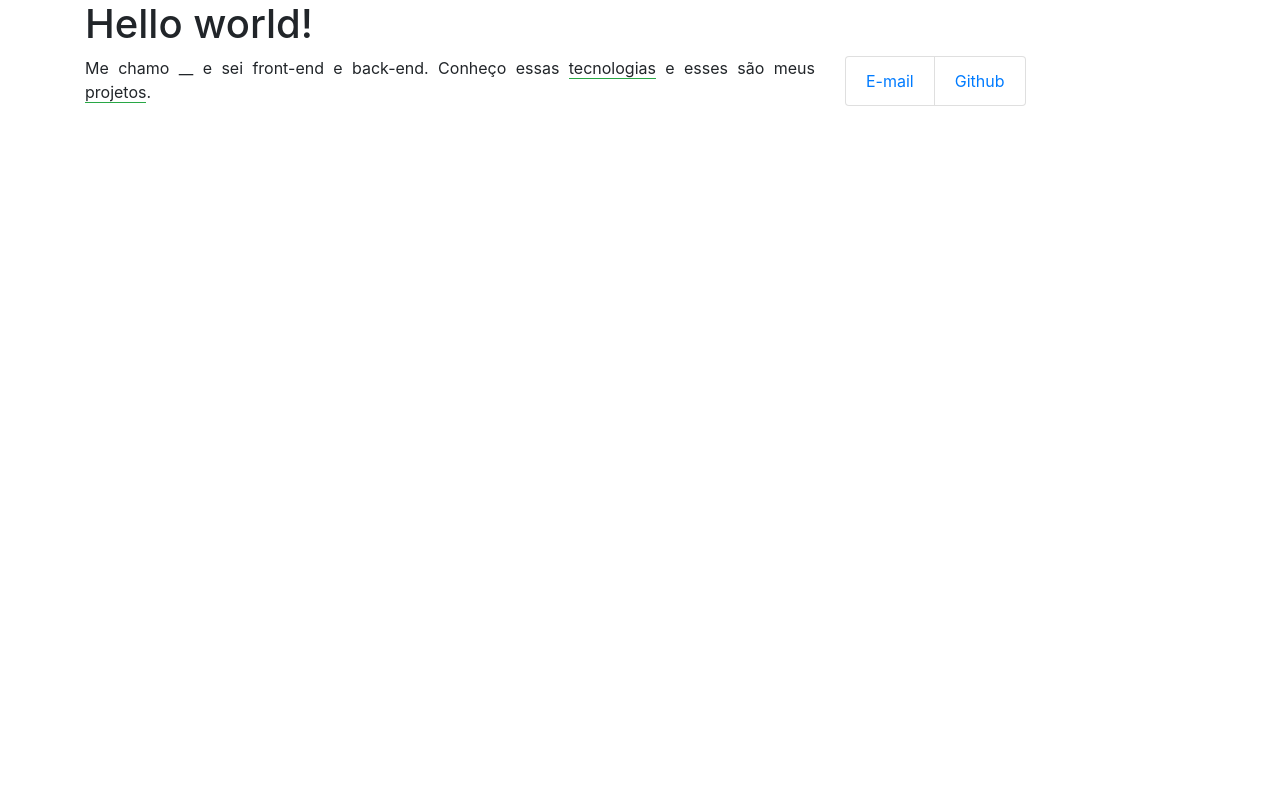
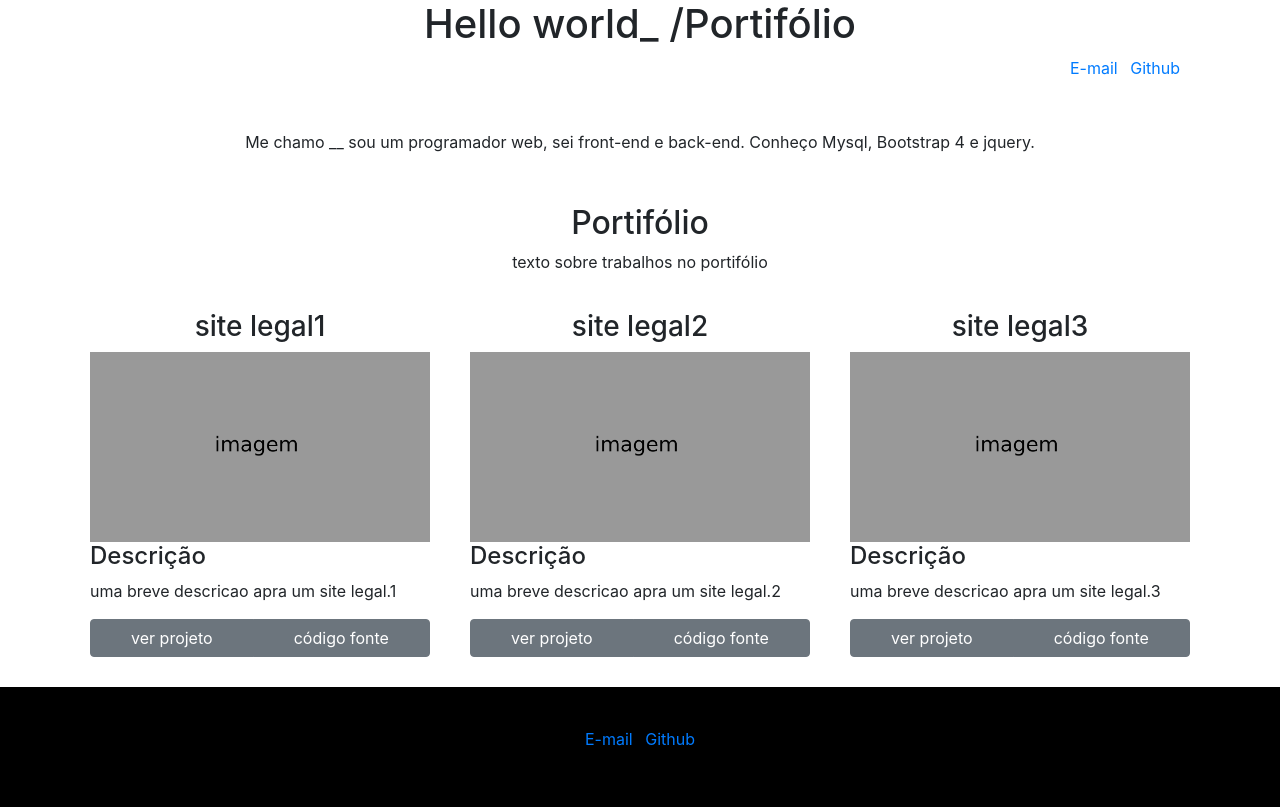
Before and after one commit to MarcosRamon00/portifolio.github.io, a plain HTML site: page index.html in a window 1280 px wide. Drawn offline with nearby package versions, Linux system fonts and the light colour scheme.

Commit message:
modificacao de index e css

```diff
--- a/css/style.css
+++ b/css/style.css
@@ -1,6 +1,18 @@
+body{
+    text-decoration: none;
+}
+#bloco_texto_sobre{
+    margin:50px;
+}
 .bloco_projeto{
-    padding: 10px;
+    padding: 20px;
 }
-.bloco_tecnologia{
-    padding: 10px;
+#rodape{
+    margin-top:10px;
+    padding:40px;
+    background-color: black;
+    color:whitesmoke;
 }
+#rodape div ul li a:hover{
+    border-bottom: 2px solid white;
+}
--- a/index.html
+++ b/index.html
@@ -6,39 +6,40 @@
     <meta http-equiv="X-UA-Compatible" content="ie=edge">
     <title>Portifolio</title>
     <link rel="stylesheet" href="https://stackpath.bootstrapcdn.com/bootstrap/4.3.1/css/bootstrap.min.css" integrity="sha384-ggOyR0iXCbMQv3Xipma34MD+dH/1fQ784/j6cY/iJTQUOhcWr7x9JvoRxT2MZw1T" crossorigin="anonymous">
-    <script src="https://code.jquery.com/jquery-3.3.1.slim.min.js" integrity="sha384-q8i/X+965DzO0rT7abK41JStQIAqVgRVzpbzo5smXKp4YfRvH+8abtTE1Pi6jizo" crossorigin="anonymous"></script>
-    <script src="https://cdnjs.cloudflare.com/ajax/libs/popper.js/1.14.7/umd/popper.min.js" integrity="sha384-UO2eT0CpHqdSJQ6hJty5KVphtPhzWj9WO1clHTMGa3JDZwrnQq4sF86dIHNDz0W1" crossorigin="anonymous"></script>
-    <script src="https://stackpath.bootstrapcdn.com/bootstrap/4.3.1/js/bootstrap.min.js" integrity="sha384-JjSmVgyd0p3pXB1rRibZUAYoIIy6OrQ6VrjIEaFf/nJGzIxFDsf4x0xIM+B07jRM" crossorigin="anonymous"></script>
     <link href="css/style.css" rel="stylesheet" type="text/css"></link>
 </head>
 <body>
     <section class="container">
-        <h1 class="text-left">Hello world!</h1>
-        <div class="row">
-            <div class="col-sm-12 col-md-8">
-                <p class="text-justify">
-                    Me chamo __ e sei front-end e back-end. Conheço essas <span id="btn_tecnologias" class="border-bottom border-success" data-toggle="tooltip" title="frameworks, bibliotecas e outros.">tecnologias</span> e esses são meus <span id="btn_projetos" class="border-bottom border-success">projetos</span>.
+        <h1 class="text-center">Hello world_ /Portifólio</h1>
+    </section>
+    <section class="container">
+        <div id="contato" class="col-sm-12 ">
+            <ul class="text-right list-inline">
+                <li class="list-inline-item"><a href="#">E-mail</a></li>
+                <li class="list-inline-item"><a href="#">Github</a></li>
+            </ul>
+        </div>
+    </section>
+    <section class="container">
+        <div id="bloco_texto_sobre">
+            <div class="col-sm-12">
+                <p class="text-center">
+                    Me chamo __ sou um programador web, sei front-end e back-end. Conheço Mysql, Bootstrap 4 e jquery.
                 </p>
-            </div>
-            <div id="redes_sociais" class="col-sm-12 col-md-4">
-                <ul class="list-group list-group-horizontal">
-                    <li class="list-group-item"><a href="">E-mail</a></li>
-                    <li class="list-group-item"><a href="">Github</a></li>
-                </ul>
             </div>
         </div>
     </section>
     <section class="container">
-        <div id="area_tecnologias" class="row"></div>
+        <h2 id="portifolio" class="text-center">Portifólio</h2>
+        <p class="text-center">texto sobre trabalhos no portifólio</p>
         <div id="area_projetos" class="row"></div>
     </section>
-    <!--script para tooltip do bootstrap-->
-    <script>
-        $(function (){
-            $('[data-toggle="tooltip"]').tooltip()
-        });
-    </script>
+    <footer id="rodape" class="blog-footer">
+        <ul class="text-center list-inline">
+            <li class="list-inline-item"><a href="#">E-mail</a></li>
+            <li class="list-inline-item"><a href="#">Github</a></li>
+        </ul>
+    </footer>
     <script src="js/projetos.js"></script>
-    <script src="js/tecnologias.js"></script>
 </body>
 </html>
--- a/js/projetos.js
+++ b/js/projetos.js
@@ -1,20 +1,15 @@
 var area_projetos = document.getElementById("area_projetos");
-var btn_projetos = document.getElementById("btn_projetos");
-var isBtnProjetosAtivo = true;
 
-btn_projetos.addEventListener("click",function(){
+
 var request = new XMLHttpRequest();
 request.open('GET','./json/projetos.json');
 request.onload = function(){
     var data = JSON.parse(request.responseText);
-        if(isBtnProjetosAtivo){
      renderTodosProjetos(data);
-            isBtnProjetosAtivo = false;
-        }
+
 };
 request.send();
 
-});
 
 function renderTodosProjetos(data){
     var bloco_projeto = "";
@@ -25,8 +20,8 @@ function renderTodosProjetos(data){
         "<h4>Descrição</h4>" +
         "<p>" + data[i].descricao + "</p>" +
         "<div class='btn-group btn-block'>" +
-            "<a href='" + data[i].link + "' class='btn btn-primary '>ver projeto</a>" +
-            "<a href='" + data[i].codigoFonte + "' class='btn btn-primary '>código fonte</a>" +
+            "<a href='" + data[i].link + "' class='btn btn-secondary '>ver projeto</a>" +
+            "<a href='" + data[i].codigoFonte + "' class='btn btn-secondary '>código fonte</a>" +
         "</div>" +
          "</div>";
     }
```
Lines whose indentation alone changed are shown as unchanged.
